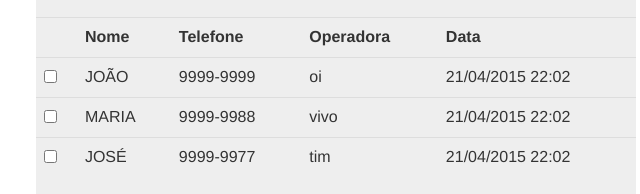
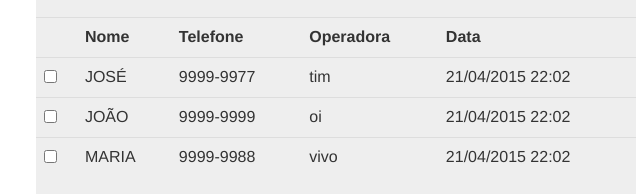
Before and after one commit to linielson/lista_telefonica, a plain HTML site: page index.html in a window 1280 px wide. Shown: the part 181-375 px from the top of the page, 304-944 px from the left. Drawn offline with Linux system fonts and the light colour scheme.

Commit message:
utilizado o filter orderBy

```diff
--- a/index.html
+++ b/index.html
@@ -85,7 +85,14 @@
           <th>Operadora</th>
           <th>Data</th>
         </tr>
-        <tr ng-class="{'selecionado negrito': contato.selecionado}" ng-repeat="contato in contatos | filter:{nome: criterioDebusca}">
+        <tr ng-class="{'selecionado negrito': contato.selecionado}" ng-repeat="contato in contatos | filter:criterioDebusca | orderBy:'nome'">
+          <!--
+            ASC: orderBy:'nome'
+            ASC: orderBy:'+nome'
+            ASC: orderBy:'nome':false
+            DESC: orderBy:'-nome'
+            DESC: orderBy:'nome':true
+          -->
           <td><input type="checkbox" ng-model="contato.selecionado"/></td>
           <td>{{contato.nome | uppercase}}</td>
           <td>{{contato.telefone}}</td>
```
